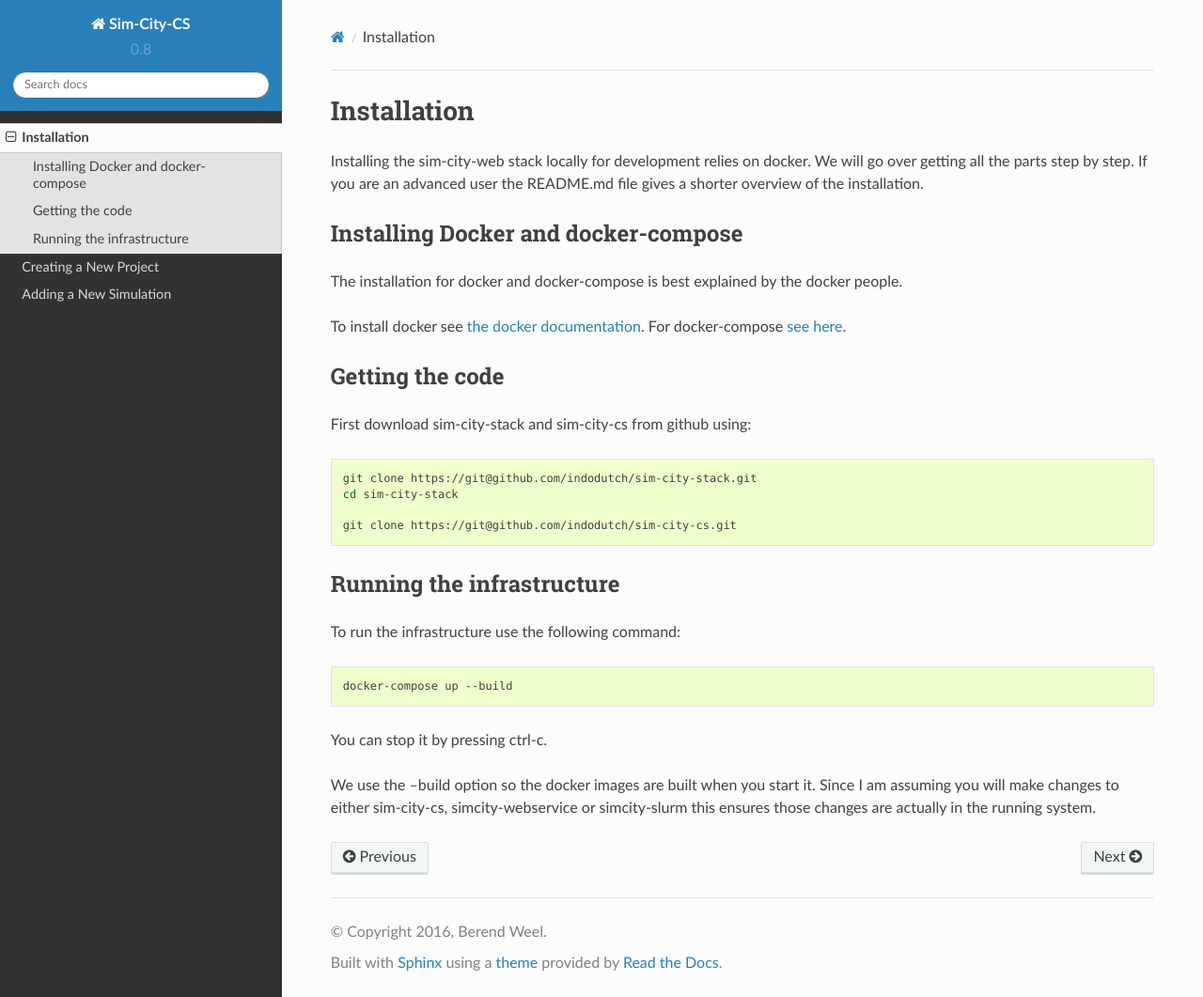
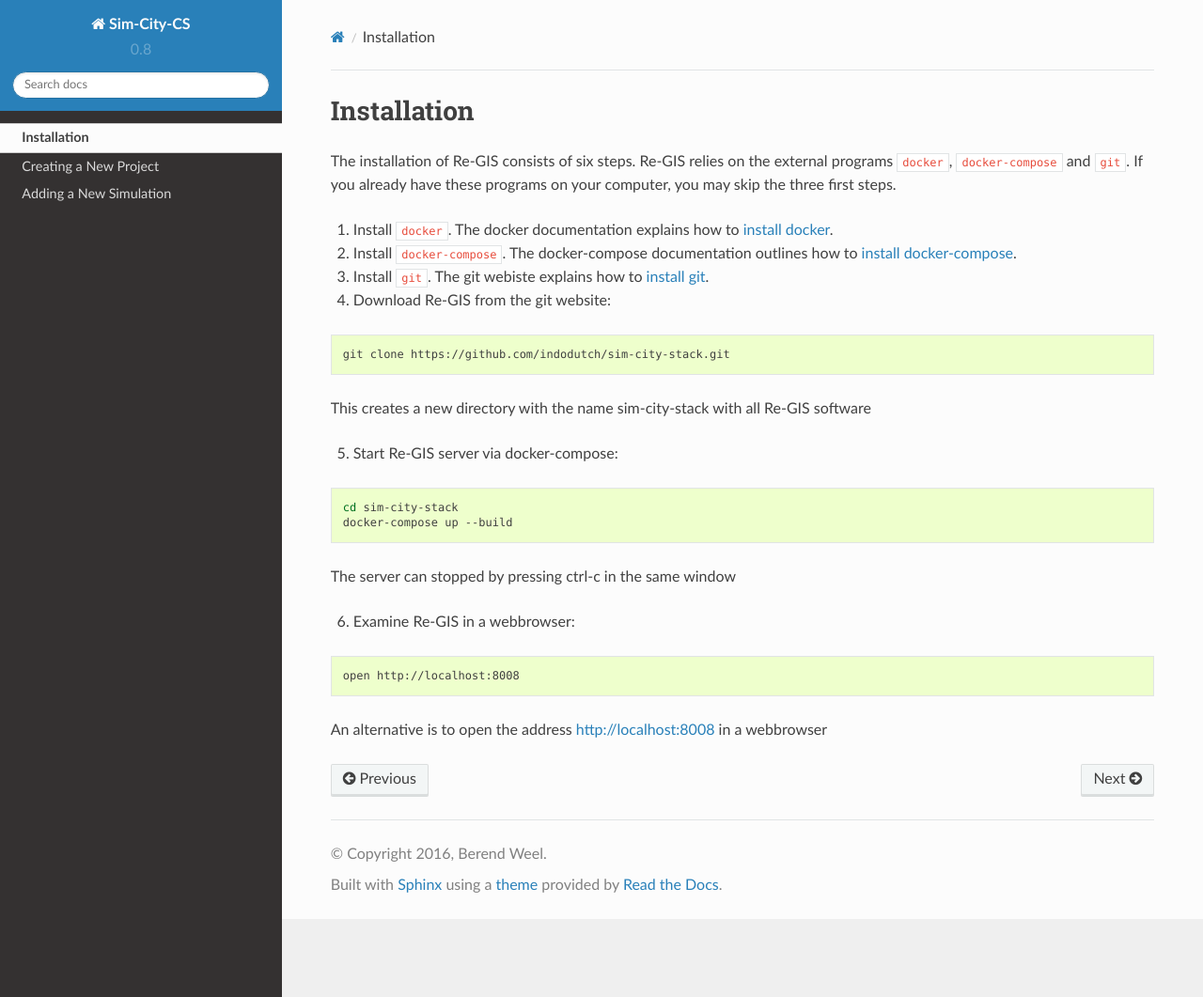
Before and after one commit to ReGIS-org/regis-stack, a Sphinx documentation site: the page built from docs/installation.rst, in a window 1280 px wide and 1061 px high. Shown: the whole window at 94% size. Built offline with Sphinx 7.4.7 and the Read the Docs theme 2.0.0, drawn with Linux system fonts in a browser that asks for light colours.

Commit message:
20-09-2017 13:47

```diff
--- a/docs/installation.rst
+++ b/docs/installation.rst
@@ -2,38 +2,35 @@
 
 Installation
 ============
-Installing the sim-city-web stack locally for development relies on docker.
-We will go over getting all the parts step by step. If you are an advanced user
-the README.md file gives a shorter overview of the installation.
+The installation of Re-GIS consists of six steps. Re-GIS relies on the external programs ``docker``, ``docker-compose`` and ``git``. If you already have these programs on your computer, you may skip the three first steps.
 
-Installing Docker and docker-compose
-------------------------------------
-The installation for docker and docker-compose is best explained by the docker people.
+1) Install ``docker``. The docker documentation explains how to `install docker <https://docs.docker.com/engine/getstarted/>`__.
 
-To install docker see `the docker documentation <https://docs.docker.com/engine/getstarted/>`__.
-For docker-compose `see here <https://docs.docker.com/compose/install/>`__.
+2) Install ``docker-compose``. The docker-compose documentation outlines how to  `install docker-compose <https://docs.docker.com/compose/install/>`__.
 
+3) Install ``git``. The git webiste explains how to `install git <https://git-scm.com/downloads>`__.
 
-Getting the code
-----------------
-First download sim-city-stack and sim-city-cs from github using:
+4) Download Re-GIS from the git website:
 
 .. code:: shell
 
-    git clone https://git@github.com/indodutch/sim-city-stack.git
-    cd sim-city-stack
+    git clone https://github.com/indodutch/sim-city-stack.git
 
-    git clone https://git@github.com/indodutch/sim-city-cs.git
+This creates a new directory with the name sim-city-stack with all Re-GIS software
 
-Running the infrastructure
---------------------------
-To run the infrastructure use the following command:
+5) Start Re-GIS server via docker-compose:
 
 .. code:: shell
 
-    docker-compose up --build
+   cd sim-city-stack
+   docker-compose up --build
 
-You can stop it by pressing ctrl-c.
+The server can stopped by pressing ctrl-c in the same window
 
-We use the --build option so the docker images are built when you start it. Since I am assuming you will make changes
-to either sim-city-cs, simcity-webservice or simcity-slurm this ensures those changes are actually in the running system.
+6) Examine Re-GIS in a webbrowser:
+
+.. code:: shell
+
+    open http://localhost:8008
+
+An alternative is to open the address http://localhost:8008 in a webbrowser
```
